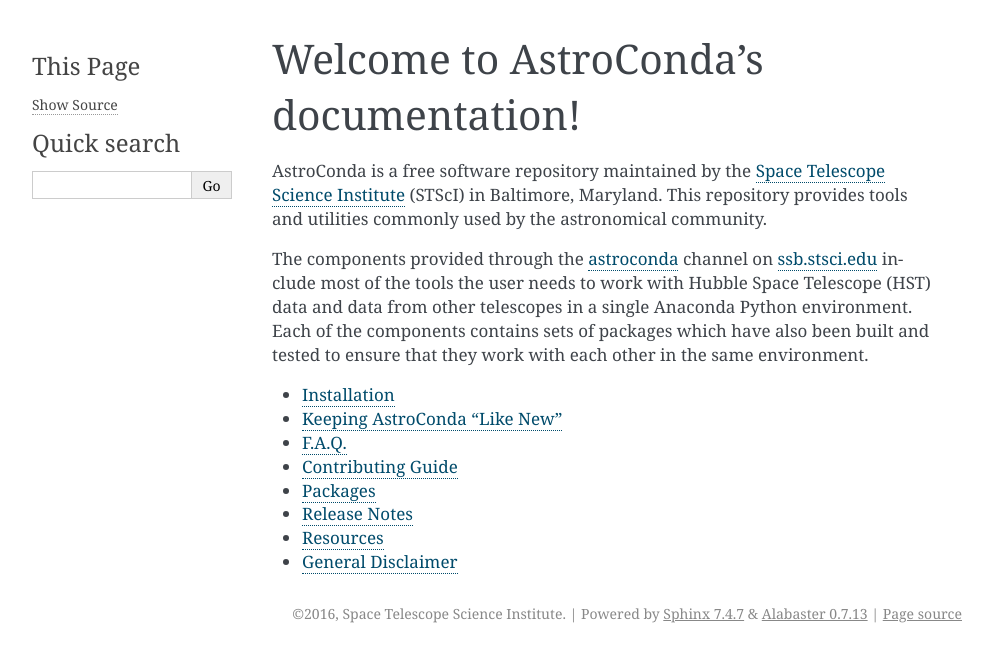
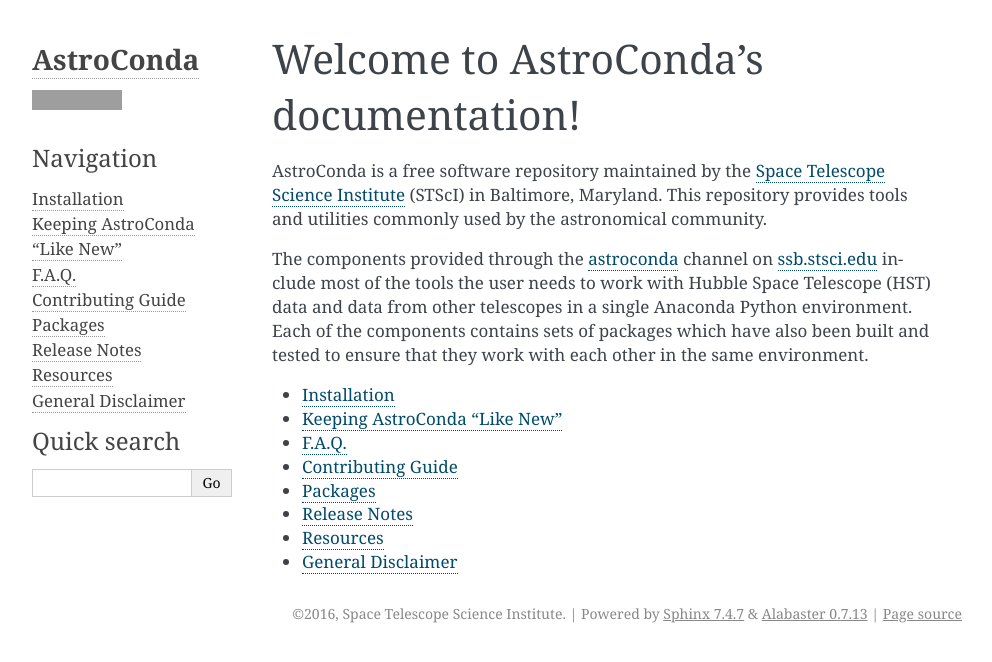
Before and after one commit to jhunkeler/astroconda, a Sphinx documentation site: the page built from source/index.rst, in a window 1280 px wide. Shown: the top 662 px of the page, without its empty margins (148-1140 px from the left). Built offline with Sphinx 7.4.7, drawn with Linux system fonts in a browser that asks for light colours; grey boxes are pictures that could not be loaded.

Commit message:
Changes to theme config

```diff
--- a/source/conf.py
+++ b/source/conf.py
@@ -15,6 +15,7 @@
 
 import sys
 import os
+import alabaster
 
 # If extensions (or modules to document with autodoc) are in another directory,
 # add these directories to sys.path here. If the directory is relative to the
@@ -31,6 +32,7 @@
 # ones.
 extensions = [
     'sphinx.ext.coverage',
+    'alabaster',
 ]
 
 # Add any paths that contain templates here, relative to this directory.
@@ -115,10 +117,14 @@
 # Theme options are theme-specific and customize the look and feel of a theme
 # further.  For a list of options available for each theme, see the
 # documentation.
-#html_theme_options = {}
+html_theme_options = {
+    'logo_name': True,
+    'github_user': 'astroconda',
+    'github_repo': 'astroconda',
+}
 
 # Add any paths that contain custom themes here, relative to this directory.
-#html_theme_path = []
+html_theme_path = [alabaster.get_path()]
 
 # The name for this set of Sphinx documents.  If None, it defaults to
 # "<project> v<release> documentation".
@@ -155,7 +161,13 @@
 #html_use_smartypants = True
 
 # Custom sidebar templates, maps document names to template names.
-#html_sidebars = {}
+html_sidebars = {
+    '**': [
+        'about.html',
+        'navigation.html',
+        'searchbox.html',
+    ]
+}
 
 # Additional templates that should be rendered to pages, maps page names to
 # template names.
```
